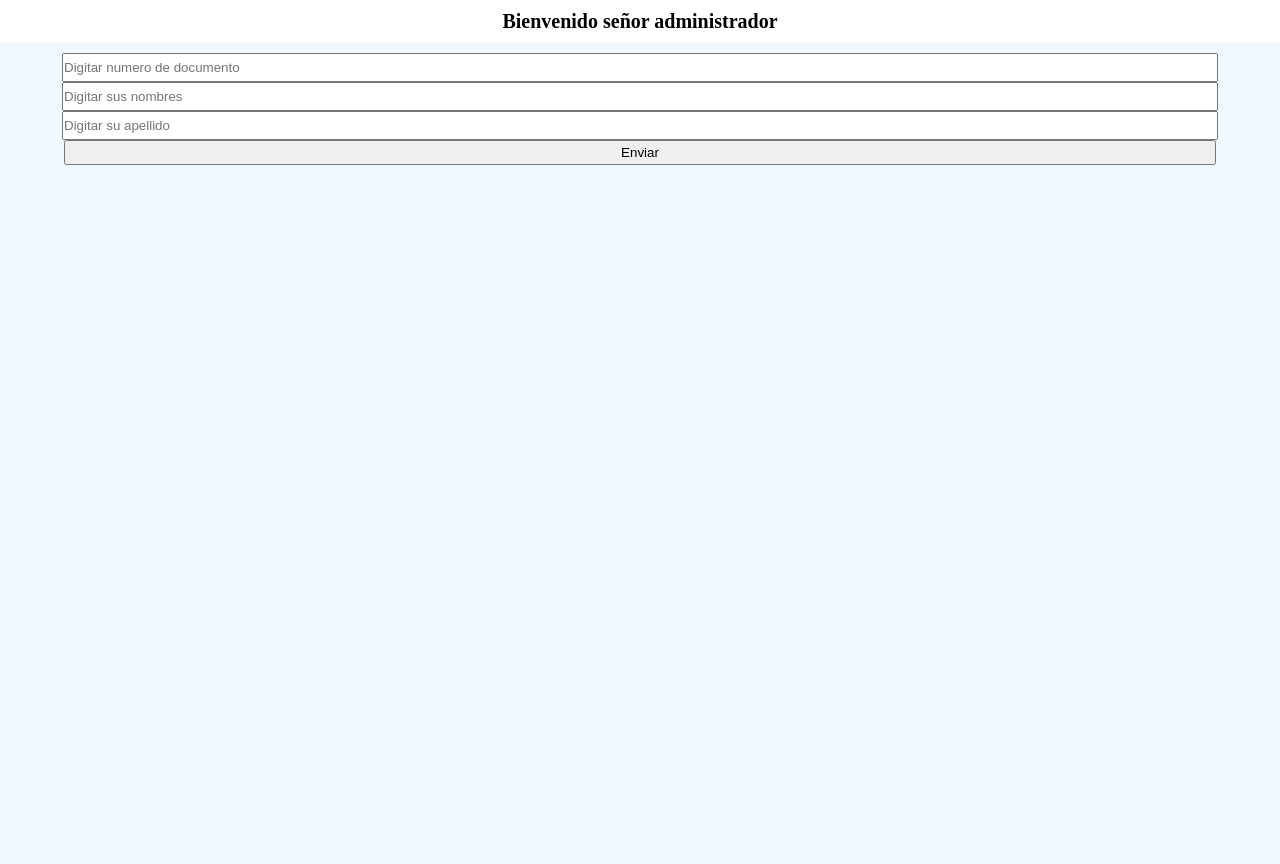
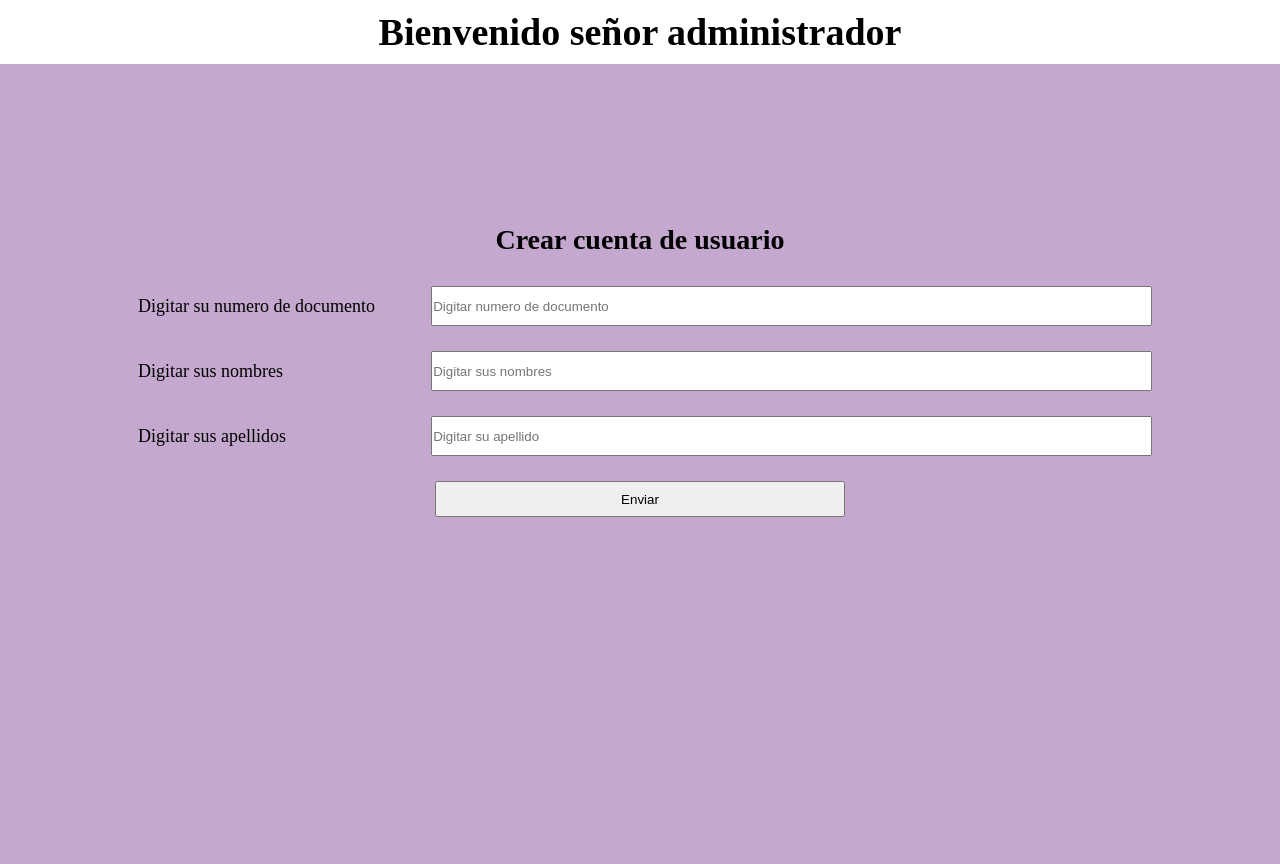
Before and after one commit to JorgeSanchez112/Project_CarFox, a PHP site: page /pres_usuario_nuevo.php in a window 1280 px wide. Before the commit the page ends 165 px from the top, so only its background shows below. Run offline with PHP 8.4, Linux system fonts and the light colour scheme.

Commit message:
DOCS: Se realizo la pagina de registro del administrador

```diff
--- a/codigo/css/Style_registro_admin.css
+++ b/codigo/css/Style_registro_admin.css
@@ -10,13 +10,27 @@ header h1{
     margin: 10px 0 10px 0;
 }
 main{
-    background-color: aliceblue;
     height: 100vh;
+    background:#c4a8cd;
+}
+section{
+    display: flex;
+    flex-direction: column;
+    justify-content: space-evenly;
+
+    height: 60vh;
+    max-width: 1024px;
+}
+section h2{
+    text-align: center;
+    font-size: 1.8rem;
 }
 form{
     display: flex;
     flex-direction: column;
     align-items: center;
+    justify-content: space-around;
+    gap: 5px;
 
     padding: 10px 0 10px 0;
 }
@@ -27,3 +41,50 @@ form input{
     width: 90%;
     height: 25px;
 }
+form div{
+    width: 40%;
+}
+
+@media screen and (min-width:1000px) {
+    header h1{
+        font-size: 3.8rem;
+    }
+    main{
+        display: flex;
+        align-items: center;
+        justify-content: center;
+    }
+    section{
+        justify-content: unset;
+    }
+    section h2{
+        font-size: 2.8rem;
+    }
+    form {
+        display: flex;
+        flex-direction: row;
+        flex-wrap: wrap;
+        justify-content: space-between;
+        width: 100%;
+        padding: 10px 0 10px 0;
+    }
+    form label{
+        display: block;
+        margin: 20px 10px 0px 10px;
+        font-size: 1.8rem;
+    }
+    form input{
+        width: 70%;
+        height: 36px;
+        display: inline-block;
+        margin-top: 20px;
+    }
+    form div{
+        width: 100%;
+        text-align: center;
+    }
+    form div input{
+        width: 40%;
+    }
+
+}
--- a/codigo/pres_usuario_nuevo.php
+++ b/codigo/pres_usuario_nuevo.php
@@ -4,7 +4,7 @@
     <meta charset="UTF-8">
     <meta http-equiv="X-UA-Compatible" content="IE=edge">
     <meta name="viewport" content="width=device-width, initial-scale=1.0">
-    <title>Document</title>
+    <title>Crear usuario</title>
     <link rel="stylesheet" href="css/style_registro_admin.css">
 </head>
 <body>
@@ -13,6 +13,8 @@
     </header>
 
     <main>
+        <section>
+            <h2>Crear cuenta de usuario</h2>
             <form action="neg_dat_registro_administrador.php" method="POST">
                 <label for="documento">Digitar su numero de documento</label>
                 <input type="number" id="documento" name="documento" placeholder="Digitar numero de documento" require>
@@ -20,8 +22,12 @@
                 <input type="text" id="nombre" name="nombre" placeholder="Digitar sus nombres" require>
                 <label for="apellido">Digitar sus apellidos</label>
                 <input type="text" id="apellido" name="apellido" placeholder="Digitar su apellido" require>
+                <div>
                     <input type="submit" value="Enviar">
+                </div>
+
             </form>
+        </section>
     </main>
 </body>
 </html>
```
Lines whose indentation alone changed are shown as unchanged.
